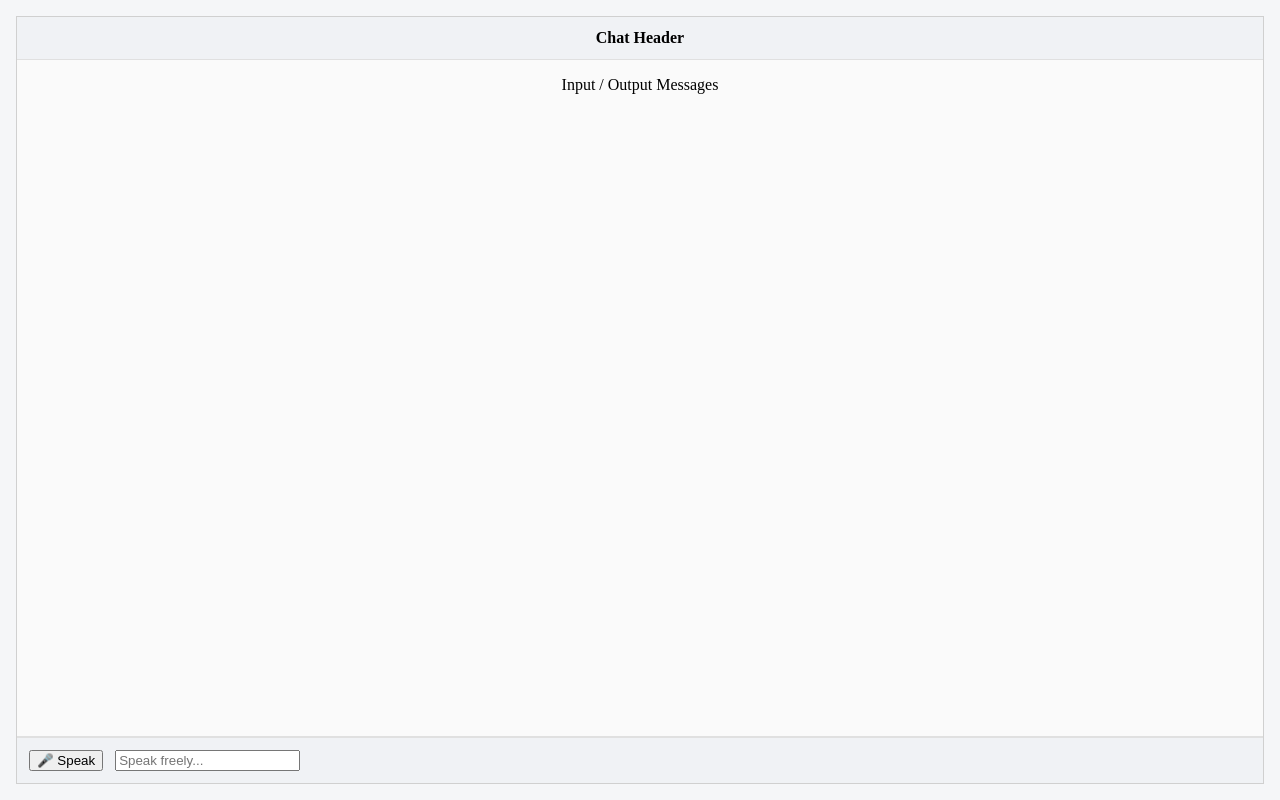
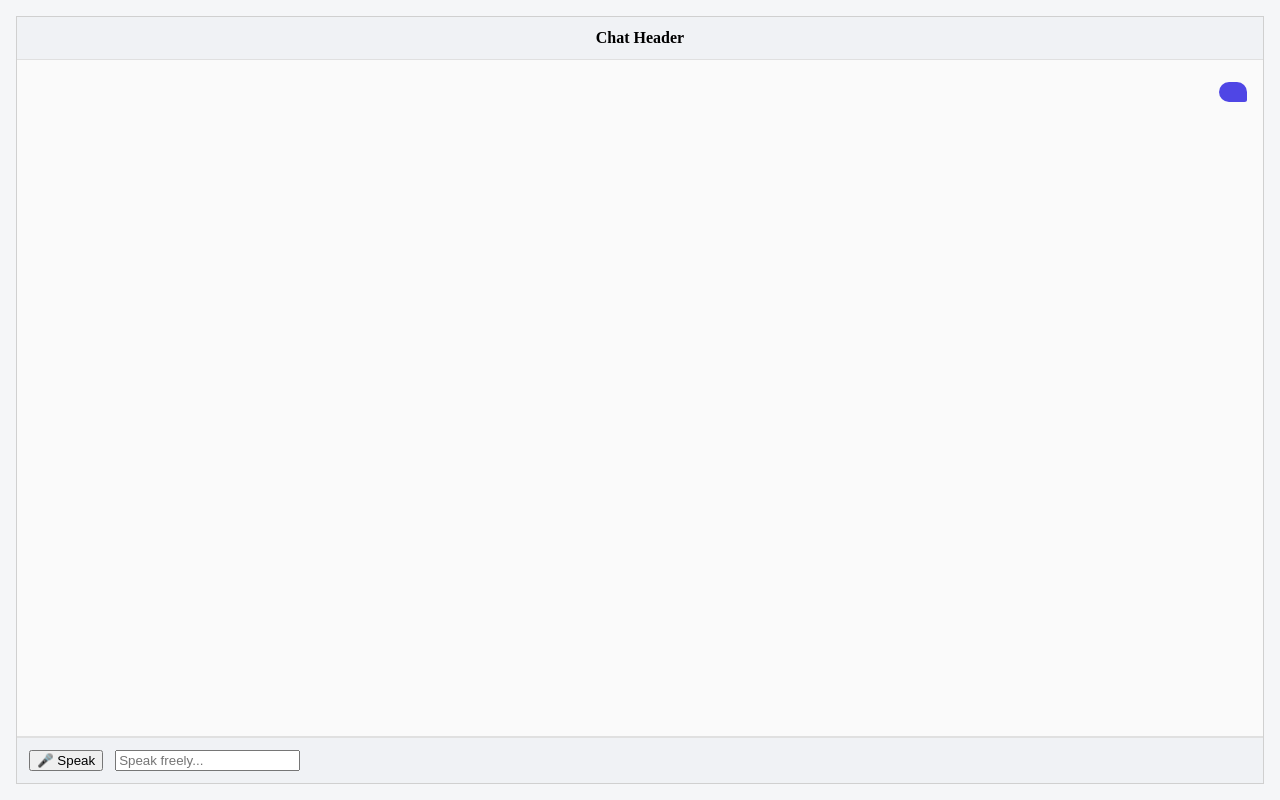
Before and after one commit to upendrakumar-17/messenger, a React (Create React App) app: page / in a window 1280 px wide. Built offline with nearby package versions, Linux system fonts and the light colour scheme; the HTML template or start-up script is replaced by a standard one.

Commit message:
bubble added

```diff
--- /dev/null
+++ b/src/components/MessageBubble.css
@@ -0,0 +1,35 @@
+.message-row {
+  display: flex;
+  margin: 6px 0;
+}
+
+/* USER MESSAGE (input) */
+.message-row.in {
+  justify-content: flex-end;
+}
+
+.message-row.in .message-bubble {
+  background: #4f46e5;          /* indigo */
+  color: #fff;
+  border-bottom-right-radius: 4px;
+}
+
+/* BOT MESSAGE (output) */
+.message-row.out {
+  justify-content: flex-start;
+}
+
+.message-row.out .message-bubble {
+  background: #f1f5f9;          /* light gray */
+  color: #000;
+  border-bottom-left-radius: 4px;
+}
+
+.message-bubble {
+  max-width: 70%;
+  padding: 10px 14px;
+  border-radius: 16px;
+  font-size: 14px;
+  line-height: 1.4;
+  word-wrap: break-word;
+}
--- /dev/null
+++ b/src/components/MessageBubble.jsx
@@ -0,0 +1,14 @@
+import React from 'react'
+import './MessageBubble.css'
+
+const MessageBubble = ({ text, type = 'out' }) => {
+  return (
+    <div className={`message-row ${type}`}>
+      <div className="message-bubble">
+        {text}
+      </div>
+    </div>
+  )
+}
+
+export default MessageBubble
--- a/src/pages/ChatPage.jsx
+++ b/src/pages/ChatPage.jsx
@@ -1,5 +1,6 @@
 import React, { useEffect, useRef, useState } from 'react'
 import './style/ChatPage.css'
+import MessageBubble from '../components/MessageBubble'
 
 const ChatPage = () => {
 
@@ -11,7 +12,7 @@ const ChatPage = () => {
   const finalTextRef = useRef('')
   const silenceTimerRef = useRef(null)
 
-  const SILENCE_DELAY = 1500 // 👈 ms (adjustable)
+  const SILENCE_DELAY = 2000 // 👈 ms (adjustable)
 
   useEffect(() => {
     const SpeechRecognition =
@@ -112,7 +113,7 @@ const ChatPage = () => {
         <section className="chatpage-body">
 
           <div className="chatpage-messages">
-            Input / Output Messages
+            <MessageBubble text={finalText+interimText} type="in" />
           </div>
 
           <footer className="chatpage-input">
```
